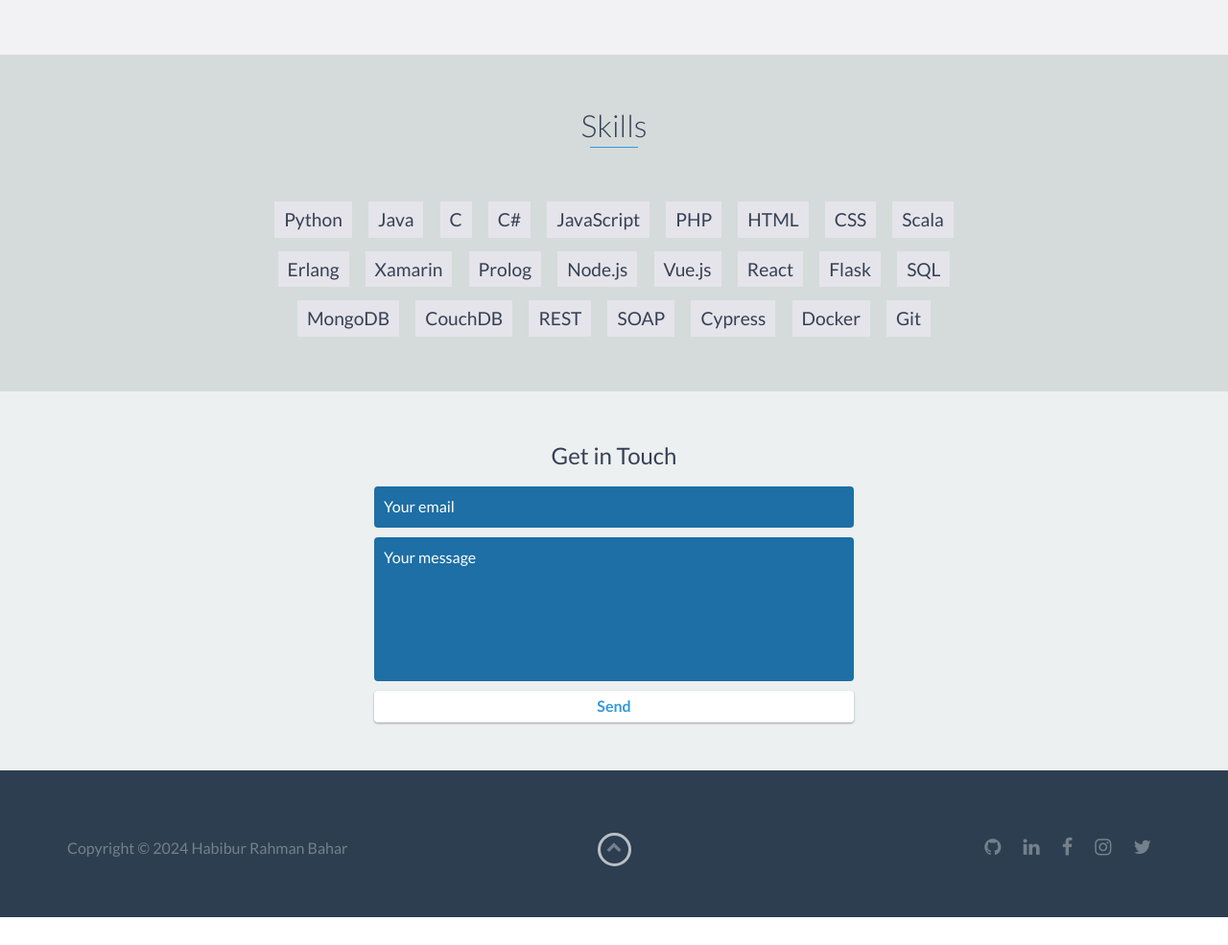
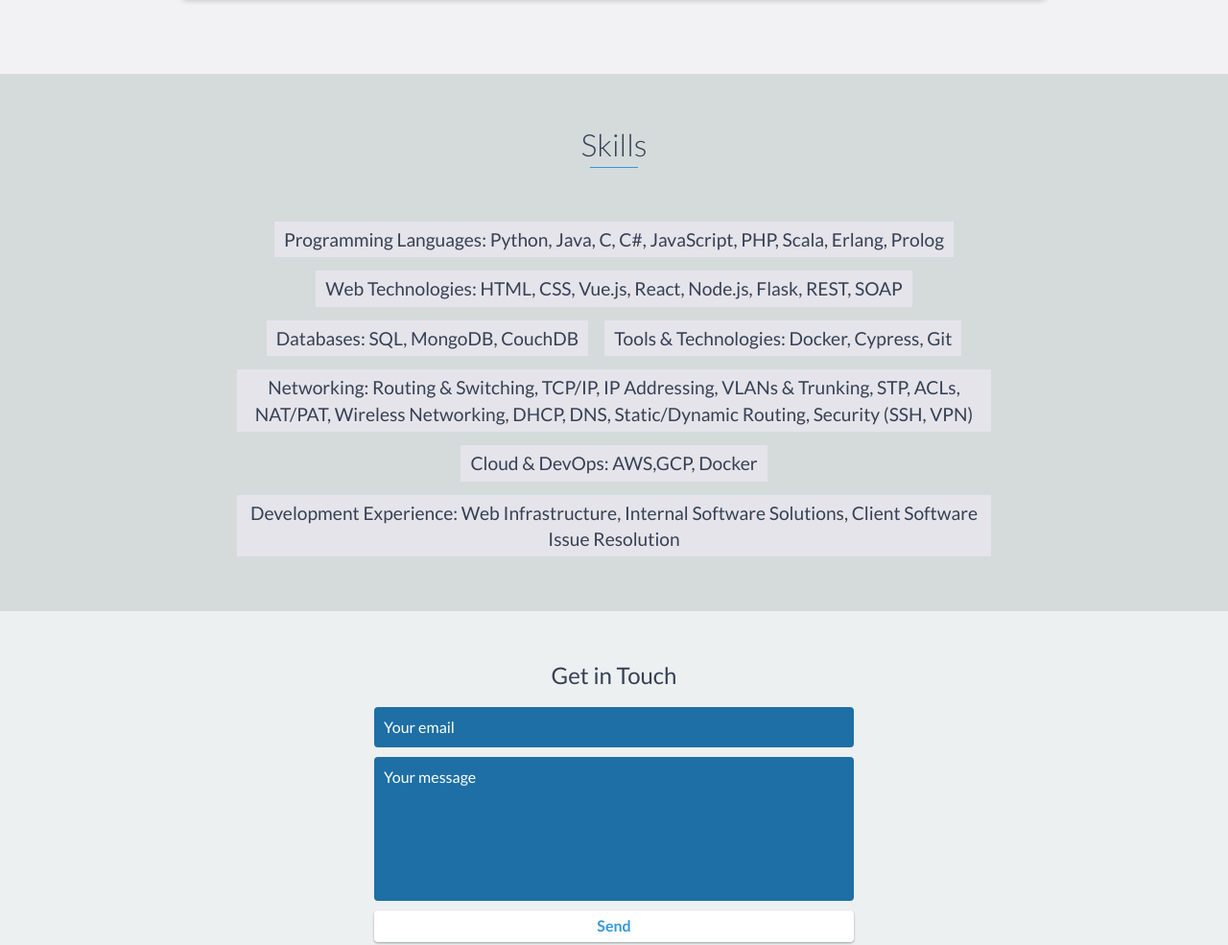
Before and after one commit to habiburbahar/portfolio, a website: page index.html in a window 1280 px wide. Shown: the part 3687-4672 px from the top of the page at 96% size. Before the commit the page ends 4643 px from the top, so only its background shows below. Drawn offline with nearby package versions, Linux system fonts and the light colour scheme.

Commit message:
Update SKILLS

```diff
--- a/index.html
+++ b/index.html
@@ -126,6 +126,7 @@
             </ul>
         </p>
         <p>
+        <br>
             <b>Certifications</b>
             <ul>
                 <li>AWS Certified Cloud Practitioner</li>
@@ -245,35 +246,21 @@
             </div>
         </div>
         <!-- End #projects -->
-        <div id="skills" style="background-color: #d5dbdb;">
-            <h2 class="heading">Skills</h2>
-            <ul>
-                <li>Python</li>
-                <li>Java</li>
-                <li>C</li>
-                <li>C#</li>
-                <li>JavaScript</li>
-                <li>PHP</li>
-                <li>HTML</li>
-                <li>CSS</li>
-                <li>Scala</li>
-                <li>Erlang</li>
-                <li>Xamarin</li>
-                <li>Prolog</li>
-                <li>Node.js</li>
-                <li>Vue.js</li>
-                <li>React</li>
-                <li>Flask</li>
-                <li>SQL</li>
-                <li>MongoDB</li>
-                <li>CouchDB</li>
-                <li>REST</li>
-                <li>SOAP</li>
-                <li>Cypress</li>
-                <li>Docker</li>
-                <li>Git</li>
-            </ul>
-        </div>
+       <div id="skills" style="background-color: #d5dbdb;">
+    <h2 class="heading">Skills</h2>
+    <div class="skills-grid">
+        <ul>
+            <li>Programming Languages: Python, Java, C, C#, JavaScript, PHP, Scala, Erlang, Prolog</li>
+            <li>Web Technologies: HTML, CSS, Vue.js, React, Node.js, Flask, REST, SOAP</li>
+            <li>Databases: SQL, MongoDB, CouchDB</li>
+            <li>Tools & Technologies: Docker, Cypress, Git</li>
+            <li>Networking: Routing & Switching, TCP/IP, IP Addressing, VLANs & Trunking, STP, ACLs, NAT/PAT, Wireless Networking, DHCP, DNS, Static/Dynamic Routing, Security (SSH, VPN)
+</li>
+            <li>Cloud & DevOps: AWS,GCP, Docker</li>
+            <li>Development Experience: Web Infrastructure, Internal Software Solutions, Client Software Issue Resolution</li>
+        </ul>
+    </div>
+</div>
         <!-- End #skills -->
         <div id="contact" style="background-color: #ecf0f1;">
             <h2 style="color:#374054" >Get in Touch</h2>
```
